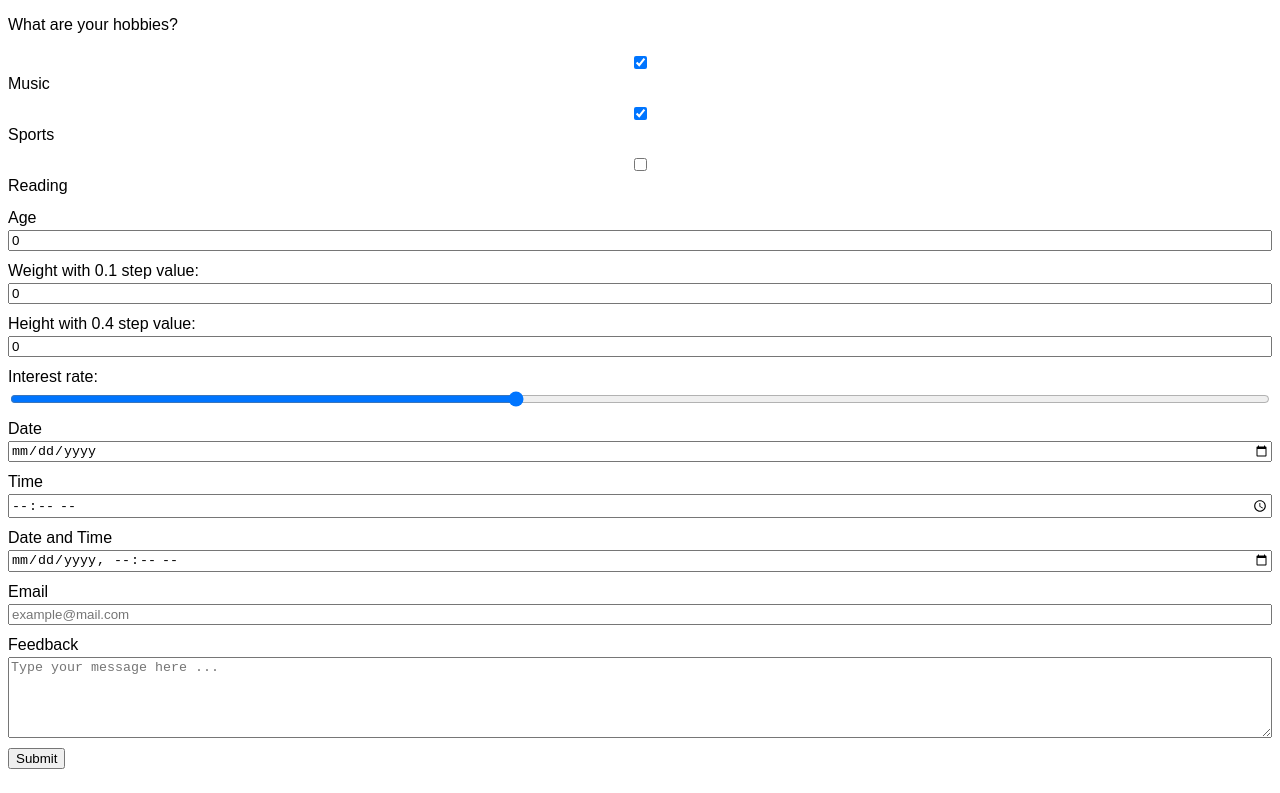
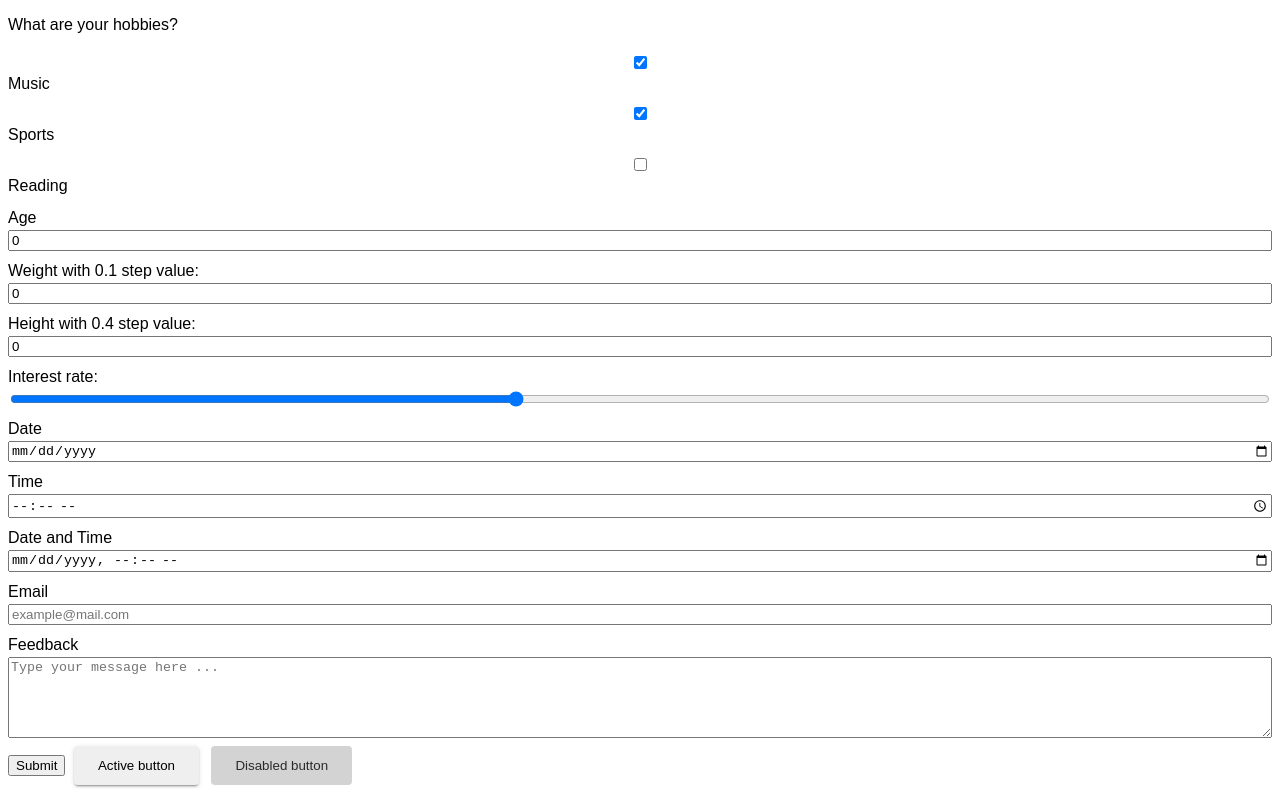
Before and after one commit to dsantam13/elementos-formulario, a plain HTML site: page index.html in a window 1280 px wide. Shown: the part 354-1147 px from the top of the page. Drawn offline with Linux system fonts and the light colour scheme.

Commit message:
clase:12 Pseudo-clases de estado

```diff
--- a/css/styles.css
+++ b/css/styles.css
@@ -8,3 +8,20 @@ label {
     flex-direction: column;
     margin-bottom: 8px;
 }
+
+.btn:enabled {
+    box-shadow: 0px 3px 1px -2px rgb(0 0 0 / 20%), 0px 2px 2px 0px rgb(0 0 0 / 14%), 0px 1px 5px 0px rgb(0 0 0 / 12%);
+}
+
+.btn:disabled {
+    background-color: lightgray;
+    color: #2a2a2a;
+}
+
+.btn {
+    display: inline-flex;
+    margin: 0 4px;
+    padding: 12px 24px;
+    border: none;
+    border-radius: 4px;
+}
--- a/index.html
+++ b/index.html
@@ -124,6 +124,9 @@
       </label>
 
       <button type="submit">Submit</button>
+
+      <button class="btn">Active button</button>
+      <button class="btn" disabled>Disabled button</button>
     </form>
   </body>
 </html>
```
